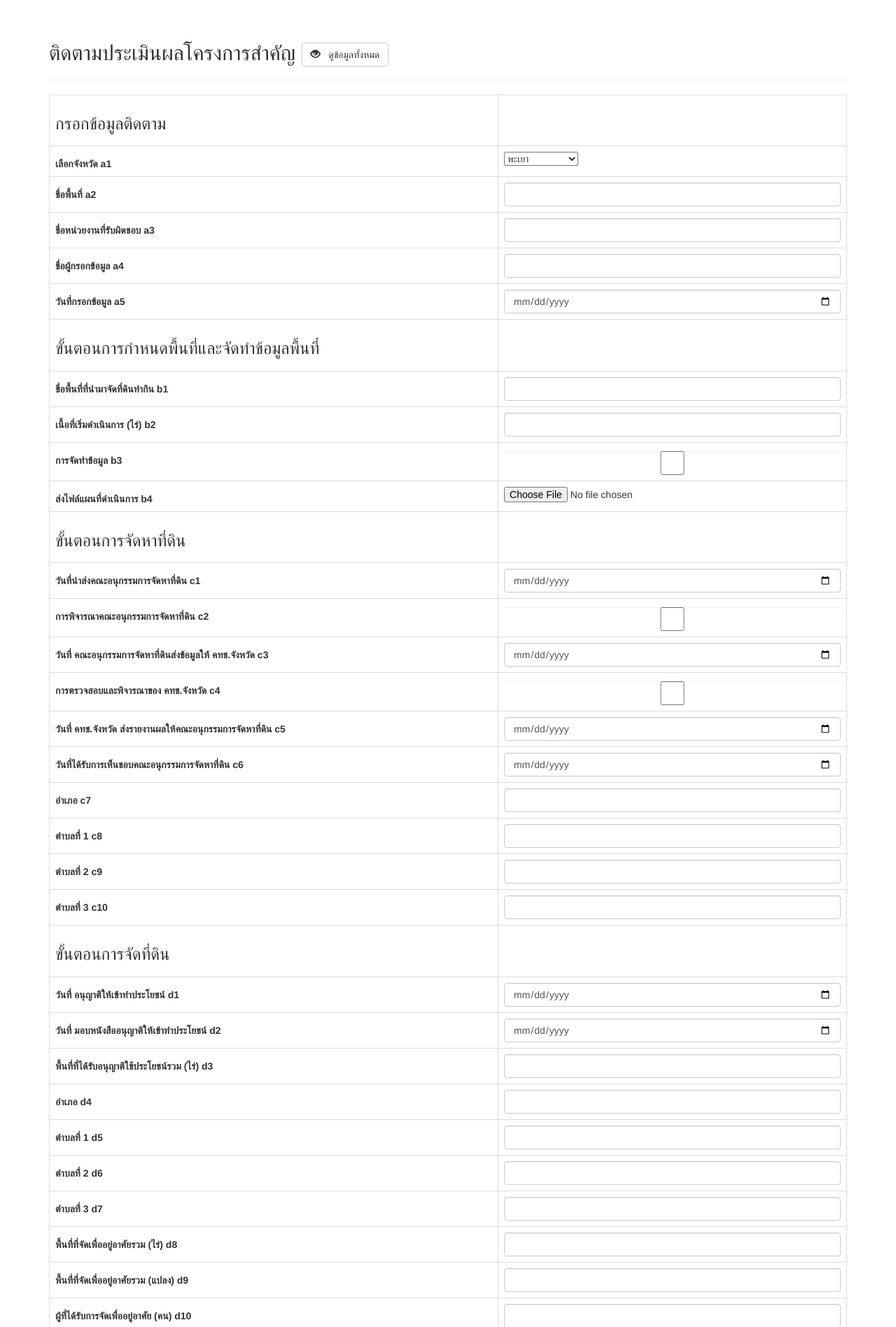
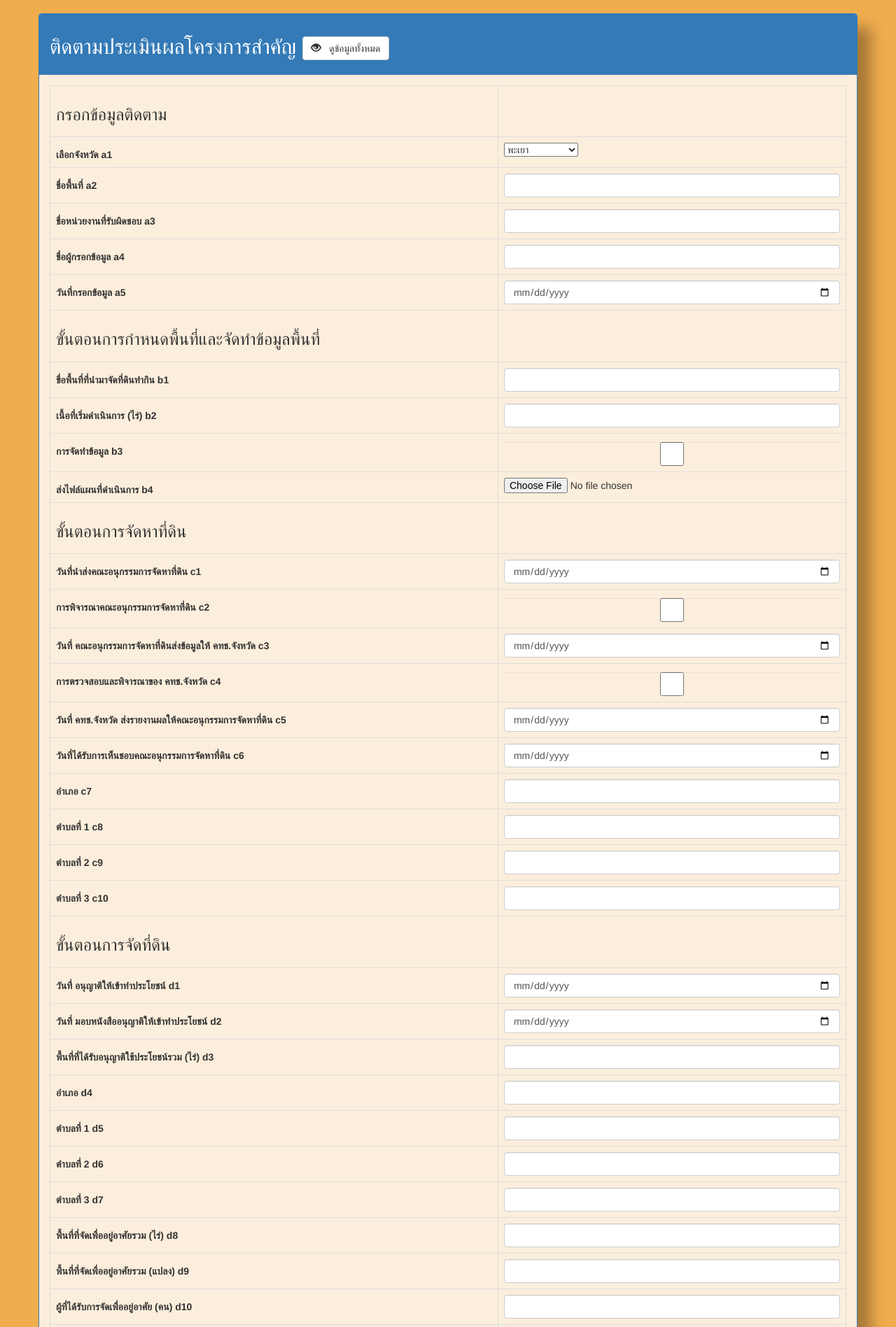
Before and after one commit to numairunumao/project1, a PHP site: page /boardstaff.php in a window 1280 px wide. Shown: the part 51-1948 px from the top of the page at 70% size. Run offline with PHP 8.4, Linux system fonts and the light colour scheme.

Commit message:
แต่ง UI

```diff
--- a/boardstaff.php
+++ b/boardstaff.php
@@ -18,6 +18,7 @@
     <link href="css/portfolio-item.css" rel="stylesheet">
     <script src="https://oss.maxcdn.com/libs/html5shiv/3.7.0/html5shiv.js"></script>
     <script src="https://oss.maxcdn.com/libs/respond.js/1.4.2/respond.min.js"></script>
+    <link href="css/page.css" rel="stylesheet">
     <![endif]-->
 
 </head>
@@ -34,9 +35,12 @@
 
 <div class="container">
 
+    <div class="row centered-form">
+        <div class="panel panel-primary">
 
-    <div class="page-header">
-        <h1 class="h2"> ติดตามประเมินผลโครงการสำคัญ <a class="btn btn-default" href="#"> <span
+
+    <div class="panel-heading">
+        <h1 class="h2" > ติดตามประเมินผลโครงการสำคัญ <a class="btn btn-default" href="#"> <span
                     class="glyphicon glyphicon-eye-open"></span> &nbsp; ดูข้อมูลทั้งหมด </a></h1>
     </div>
 
@@ -56,7 +60,7 @@
         <?php
     }
     ?>
-
+    <div class="panel-body">
     <form method="post" action="insert.php" enctype="multipart/form-data" class="form-horizontal">
 
         <table class="table table-bordered table-responsive">
@@ -390,6 +394,9 @@
         </table>
 
     </form>
+    </div>
+        </div>
+    </div>
 
 
     <div class="alert alert-info">
--- /dev/null
+++ b/css/page.css
@@ -0,0 +1,7 @@
+body{
+    background-color: #f0ad4e;
+}
+.centered-form .panel{
+    background: rgba(255, 255, 255, 0.8);
+    box-shadow: rgba(0, 0, 0, 0.3) 20px 20px 20px;
+}
```
